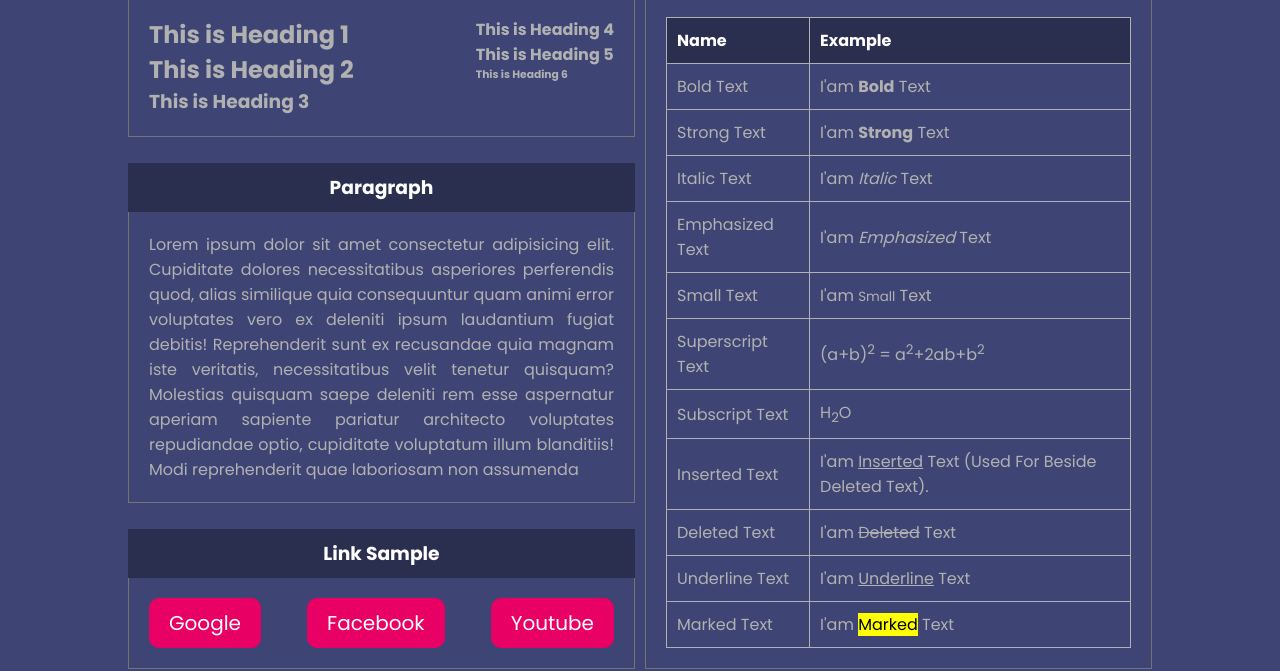
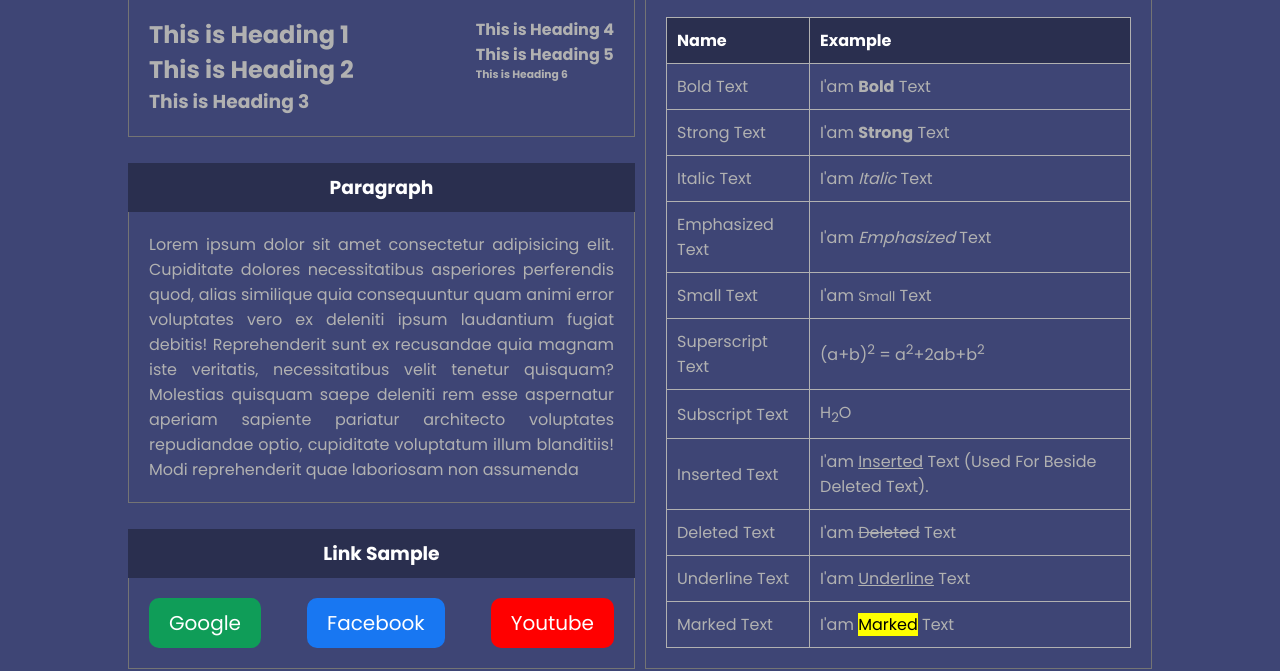
Before and after one commit to Rimasum/wse_module2, a plain HTML site: page index.html in a window 1280 px wide. Shown: the part 143-814 px from the top of the page. Drawn offline with Linux system fonts and the light colour scheme.

Commit message:
work-till-image

```diff
--- a/css/style.css
+++ b/css/style.css
@@ -16,6 +16,7 @@
   margin: 0;
   padding: 0;
   box-sizing: border-box;
+  scroll-behavior: smooth;
 }
 body {
   background-color: var(--color-bg-primary);
@@ -25,13 +26,24 @@ body {
   margin: 0 auto;
 }
 .main-header {
+  background-color: var(--color-bg-primary);
   border-bottom: 1px solid var(--color-border1);
+  position: sticky;
+  top: 0;
+  /* z-index: 5; */
+}
+#all-tags {
+  scroll-margin-top: 71px;
 }
 .main-nav {
   height: 70px;
   display: flex;
   align-items: center;
   justify-content: space-between;
+  color: var(--color-white);
+}
+.nav_title a {
+  text-decoration: none;
   color: var(--color-white);
 }
 .main-nav ul li {
@@ -48,6 +60,7 @@ body {
 .main-nav ul li a:hover {
   background-color: var(--color-button);
 }
+
 .tag-list {
   background-color: #3e4575;
   /* border-bottom: 1px solid var(--color-border2); */
@@ -120,8 +133,19 @@ td {
   font-size: 20px;
   color: var(--color-white);
   padding: 10px 20px;
-  background-color: var(--color-button);
+  /* background-color: var(--color-button); */
   border-radius: 10px;
+}
+
+.google {
+  /* background-image: linear-gradient(to right, #4285f4, #db4437, #f4b400); */
+  background-color: #0f9d58;
+}
+.facebook {
+  background-color: #1877f2;
+}
+.youtube {
+  background-color: #ff0000;
 }
 .link a:hover {
   background-color: var(--color-hover);
--- a/index.html
+++ b/index.html
@@ -13,11 +13,11 @@
       <div class="container">
         <nav class="main-nav">
           <div class="nav_title">
-            <h1>WSE-Module 2 Practice Sample</h1>
+            <h1><a href="#">WSE-Module 2 Practice Sample</a></h1>
           </div>
           <div class="nav_menu">
             <ul>
-              <li><a href="#">Tags</a></li>
+              <li><a href="#all-tags">Tags</a></li>
               <li><a href="#">Form</a></li>
               <li><a href="#">Table</a></li>
               <li><a href="#">Font</a></li>
@@ -76,9 +76,9 @@
                     </div>
                     <div class="tags">
                       <div class="link">
-                        <a href="http://www.google.com" target="_blank">Google</a>
-                        <a href="http://www.facebook.com" target="_blank">Facebook</a>
-                        <a href="http://www.youtube.com" target="_blank">Youtube</a>
+                        <a href="http://www.google.com" target="_blank" class="google">Google</a>
+                        <a href="http://www.facebook.com" target="_blank" class="facebook">Facebook</a>
+                        <a href="http://www.youtube.com" target="_blank" class="youtube">Youtube</a>
                       </div>
                     </div>
                   </div>
@@ -202,6 +202,7 @@
       </div>
     </section>
 
+
     <script src="./js/main.js"></script>
   </body>
 </html>
```
